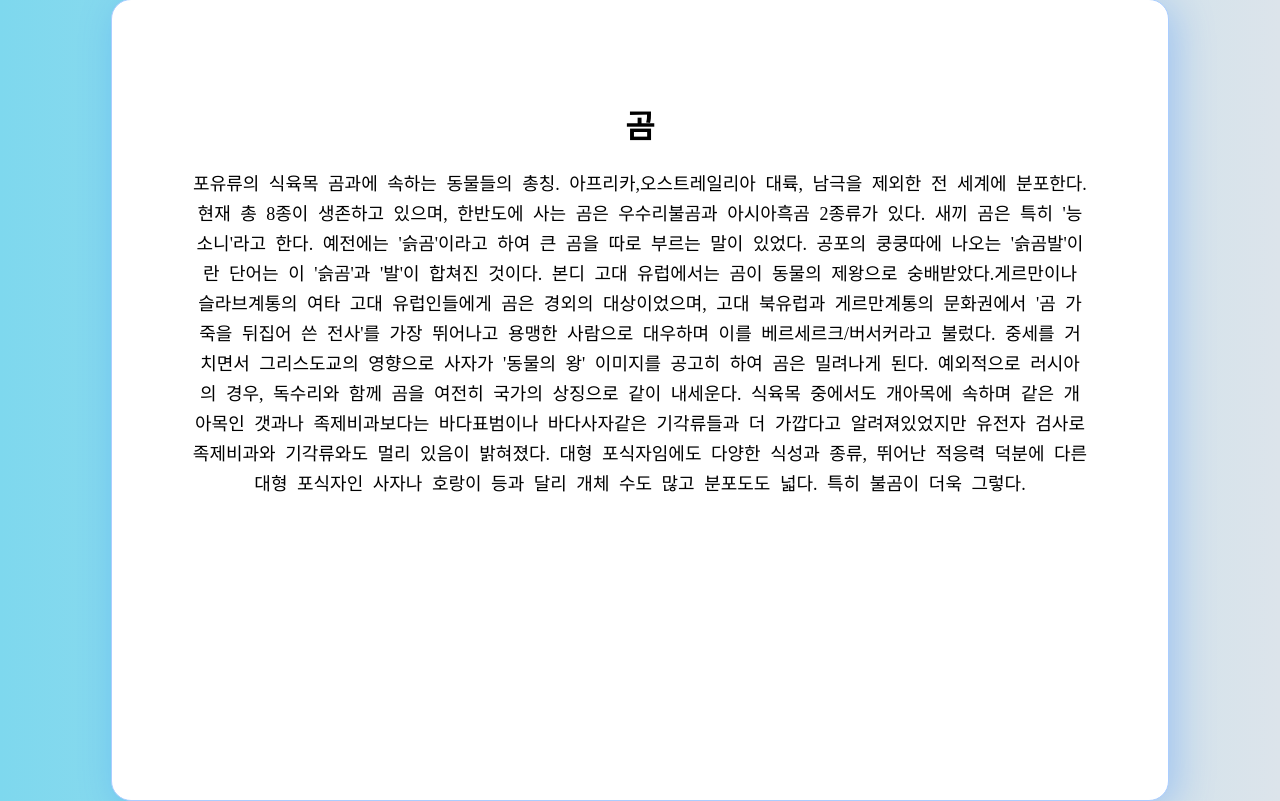
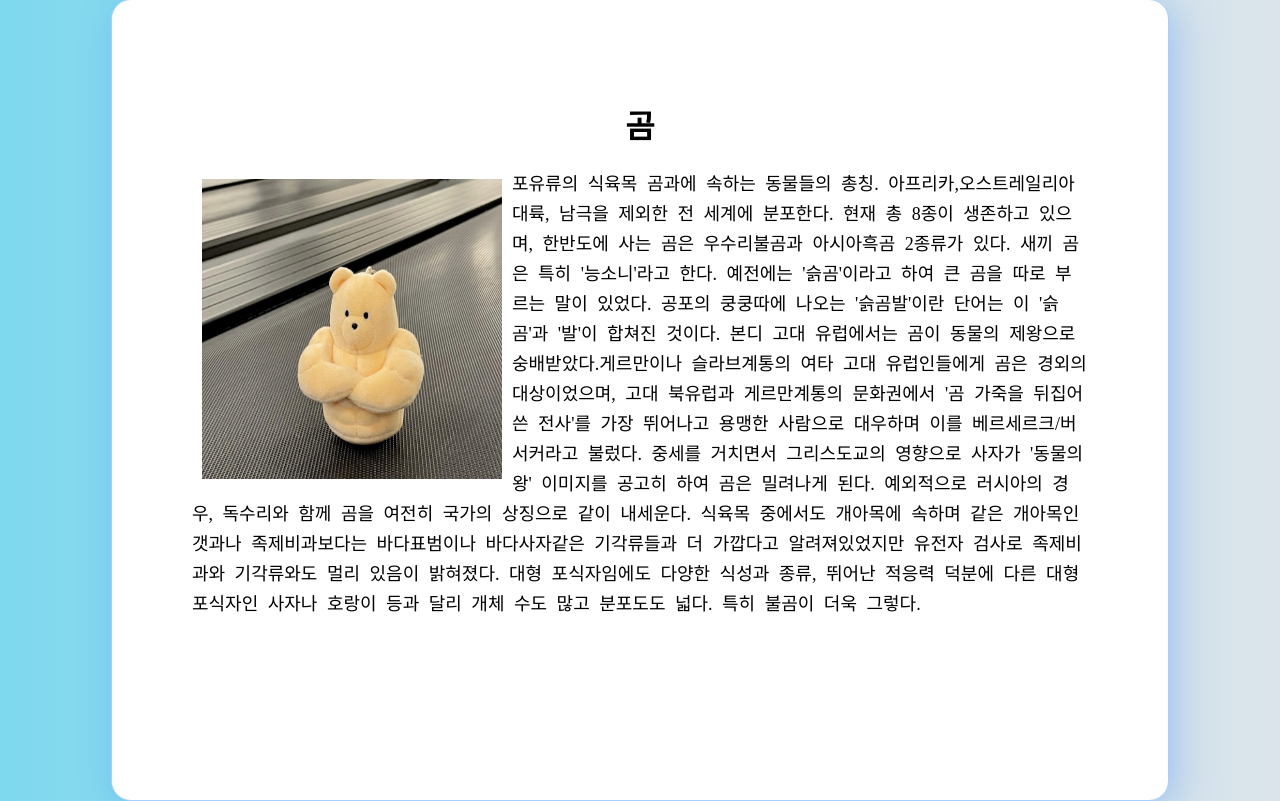
Before and after one commit to gunoo-p/CSLesson, a plain HTML site: page index.html in a window 1280 px wide. Drawn offline with Linux system fonts and the light colour scheme.

Commit message:
곰 사진 추가

```diff
--- a/index.html
+++ b/index.html
@@ -23,26 +23,32 @@
             border: 1px solid #aacdff;
             box-shadow: 7px 7px 39px rgba(0, 104, 255, 0.25);
             border-radius: 20px;
-            text-align: center;
             padding: 80px;
         }
 
+        img {
+            width: 300px;
+            height: 300px;
+            float: left;
+            padding: 10px;
+        }
         p {
             font-size: 18px;
             line-height: 30px;
-            word-spacing : 5px
+            word-spacing : 5px;
         }
     </style>
 
 </head>
 <body>
     <div id="box">
-        <h1>곰</h1>
+        <h1 style="text-align: center;">곰</h1>
+        <img src="bear.webp" alt="bear">
         <p>포유류의 식육목 곰과에 속하는 동물들의 총칭. 아프리카,오스트레일리아 대륙, 남극을 제외한 전 세계에 분포한다. 현재 총 8종이 생존하고 있으며, 한반도에 사는 곰은 우수리불곰과 아시아흑곰 2종류가 있다.
-            새끼 곰은 특히 '능소니'라고 한다. 예전에는 '슭곰'이라고 하여 큰 곰을 따로 부르는 말이 있었다. 공포의 쿵쿵따에 나오는 '슭곰발'이란 단어는 이 '슭곰'과 '발'이 합쳐진 것이다.
-            본디 고대 유럽에서는 곰이 동물의 제왕으로 숭배받았다.게르만이나 슬라브계통의 여타 고대 유럽인들에게 곰은 경외의 대상이었으며, 고대 북유럽과 게르만계통의 문화권에서 '곰 가죽을 뒤집어 쓴 전사'를 가장 뛰어나고 용맹한 사람으로 대우하며 이를 베르세르크/버서커라고 불렀다. 중세를 거치면서 그리스도교의 영향으로 사자가 '동물의 왕' 이미지를 공고히 하여 곰은 밀려나게 된다. 예외적으로 러시아의 경우, 독수리와 함께 곰을 여전히 국가의 상징으로 같이 내세운다.
-            식육목 중에서도 개아목에 속하며 같은 개아목인 갯과나 족제비과보다는 바다표범이나 바다사자같은 기각류들과 더 가깝다고 알려져있었지만 유전자 검사로 족제비과와 기각류와도 멀리 있음이 밝혀졌다.
-            대형 포식자임에도 다양한 식성과 종류, 뛰어난 적응력 덕분에 다른 대형 포식자인 사자나 호랑이 등과 달리 개체 수도 많고 분포도도 넓다. 특히 불곰이 더욱 그렇다.</p>
+           새끼 곰은 특히 '능소니'라고 한다. 예전에는 '슭곰'이라고 하여 큰 곰을 따로 부르는 말이 있었다. 공포의 쿵쿵따에 나오는 '슭곰발'이란 단어는 이 '슭곰'과 '발'이 합쳐진 것이다.
+           본디 고대 유럽에서는 곰이 동물의 제왕으로 숭배받았다.게르만이나 슬라브계통의 여타 고대 유럽인들에게 곰은 경외의 대상이었으며, 고대 북유럽과 게르만계통의 문화권에서 '곰 가죽을 뒤집어 쓴 전사'를 가장 뛰어나고 용맹한 사람으로 대우하며 이를 베르세르크/버서커라고 불렀다. 중세를 거치면서 그리스도교의 영향으로 사자가 '동물의 왕' 이미지를 공고히 하여 곰은 밀려나게 된다. 예외적으로 러시아의 경우, 독수리와 함께 곰을 여전히 국가의 상징으로 같이 내세운다.
+           식육목 중에서도 개아목에 속하며 같은 개아목인 갯과나 족제비과보다는 바다표범이나 바다사자같은 기각류들과 더 가깝다고 알려져있었지만 유전자 검사로 족제비과와 기각류와도 멀리 있음이 밝혀졌다.
+           대형 포식자임에도 다양한 식성과 종류, 뛰어난 적응력 덕분에 다른 대형 포식자인 사자나 호랑이 등과 달리 개체 수도 많고 분포도도 넓다. 특히 불곰이 더욱 그렇다.</p>
     </div>
 </body>
 </html>
```
Also changed, not shown: bear.webp (added).
